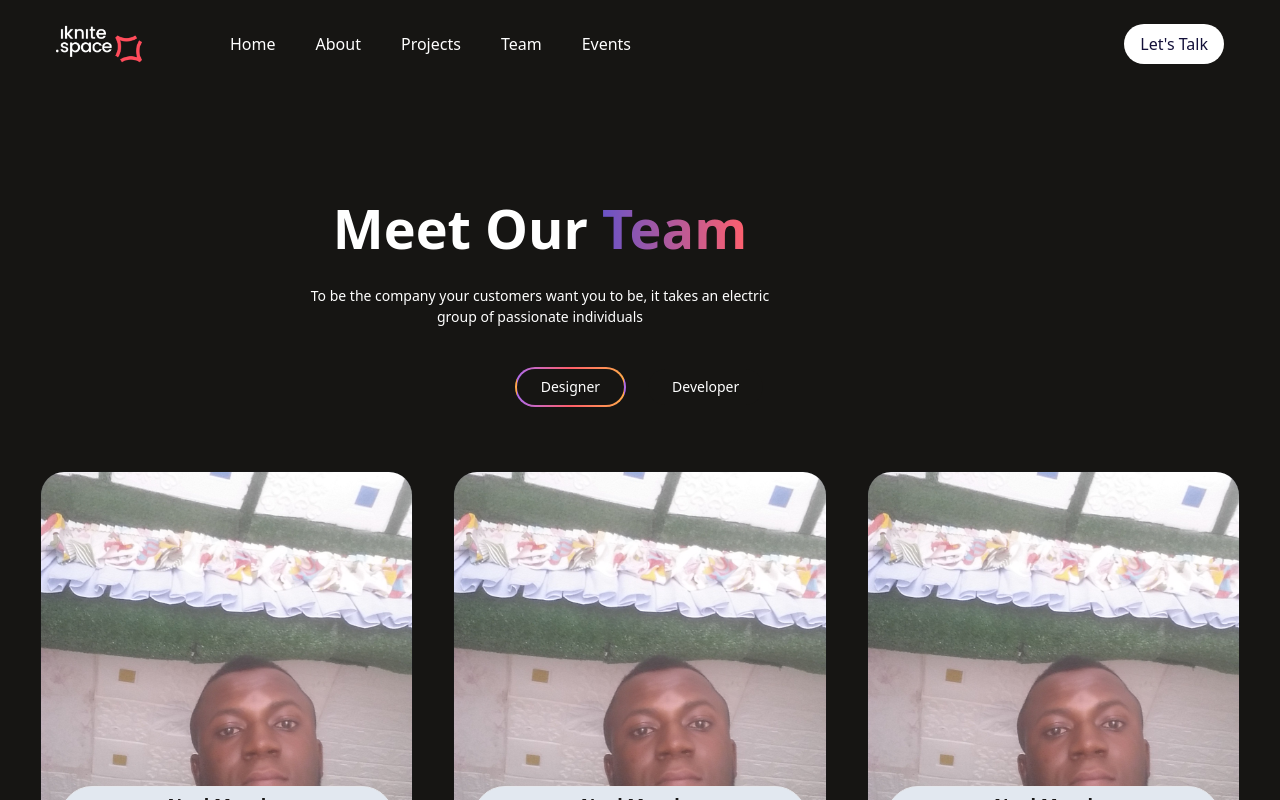
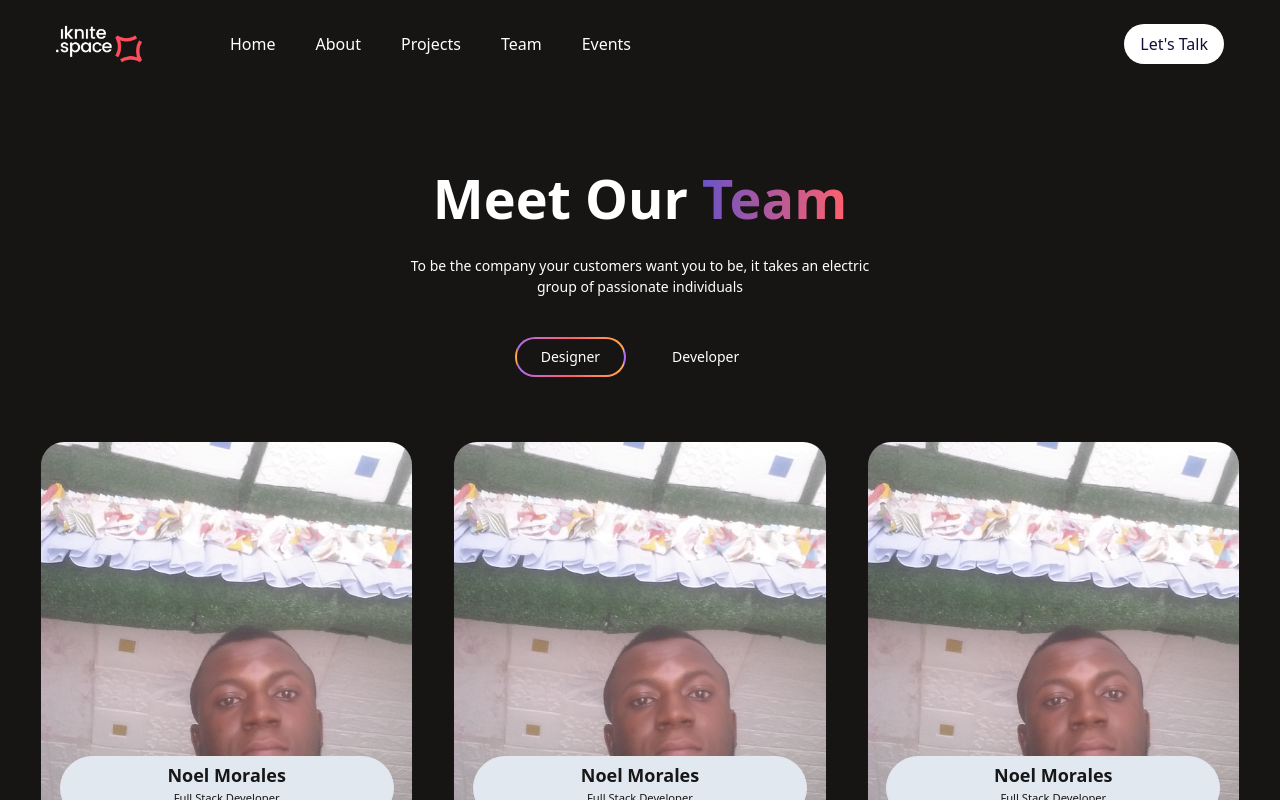
Before and after one commit to Ed-Gah/iknite-portfolio, a Next.js app: page /team in a window 1280 px wide. Shown: the top 800 px of the page. Built offline with nearby package versions, Linux system fonts and the light colour scheme; a web font is replaced by a local one.

Commit message:
Nav fixes (#29)
* added dimension of logo

* design fixes

```diff
--- a/components/Navbar/Navbar.tsx
+++ b/components/Navbar/Navbar.tsx
@@ -22,11 +22,12 @@ export default function Navbar() {
       setActiveTitle(query);
     }
   }, []);
-
   return (
     <div className="flex px-4 h-[88px] py-6 justify-between items-center max-w-[1200px] mx-auto ">
       <div className="flex">
-        <div className="pr-20 flex-shrink-0 ">
+        <div onClick={()=>{
+          router.push('/')
+        }} className="pr-20 flex-shrink-0 cursor-pointer ">
           <Image src={logo} height={78} width={86} alt="..." />
         </div>
         <div className="hidden w-full flex-grow md:flex lg:w-auto items-center lg:space-x-4">
--- a/components/team.header.component/Team.header.component.tsx
+++ b/components/team.header.component/Team.header.component.tsx
@@ -1,6 +1,6 @@
 export default function TeamHeader() {
   return (
-    <div className="lg:w-[1000px] pt-[60px] flex flex-col gap-4">
+    <div className="lg:w-[1000px] mx-auto pt-[30px] flex flex-col gap-4">
       <div className="lg:text-[54px] text-center text-[25px] sm:text-[40px] text-white font-[700]">
         Meet Our
         <span className=" text-transparent bg-clip-text bg-gradient-to-r from-haiti-300 to-pink-800">
@@ -9,7 +9,8 @@ export default function TeamHeader() {
         </span>
       </div>
       <div className="text-center text-[#FFF] md:text-[14px] text-[13px]">
-        To be the company your customers want you to be, it takes an electric<br/>
+        To be the company your customers want you to be, it takes an electric
+        <br />
         group of passionate individuals
       </div>
     </div>
```
